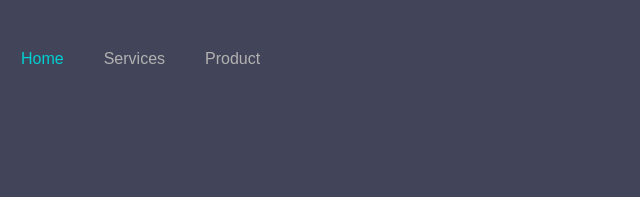
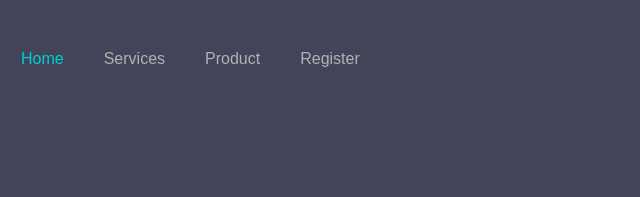
Before and after one commit to akashsutar3282/demo-website, a plain HTML site: page index.html in a window 1280 px wide. Shown: the top 197 px of the page, 167-807 px from the left. Drawn offline with Linux system fonts and the light colour scheme.

Commit message:
Link Added

```diff
--- a/index.html
+++ b/index.html
@@ -197,6 +197,7 @@
                 <li class="active">Home</li>
                 <li>Services</li>
                 <li>Product</li>
+                <li>Register</li>
                 <li><a href="#" class="signup-btn"><span>Sign Up</span></a></li>
             </ul>
         </div>
```
